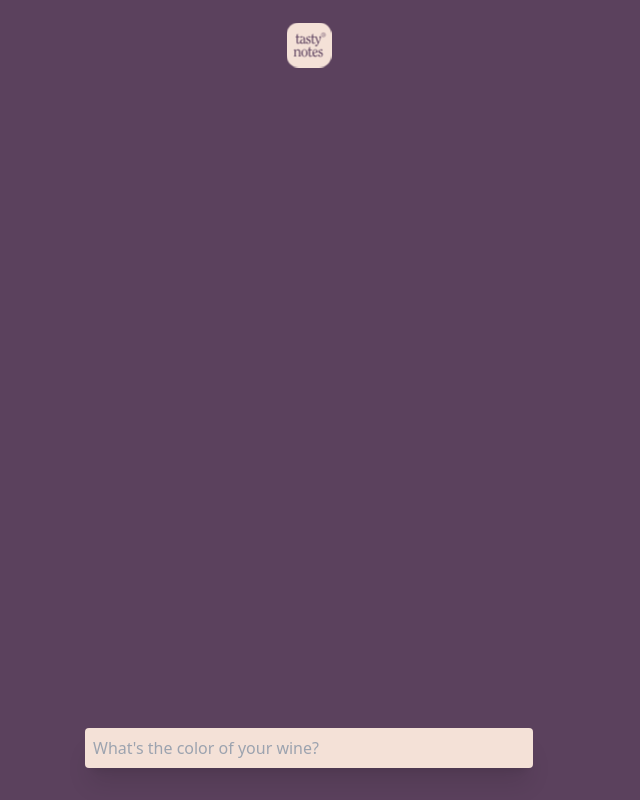
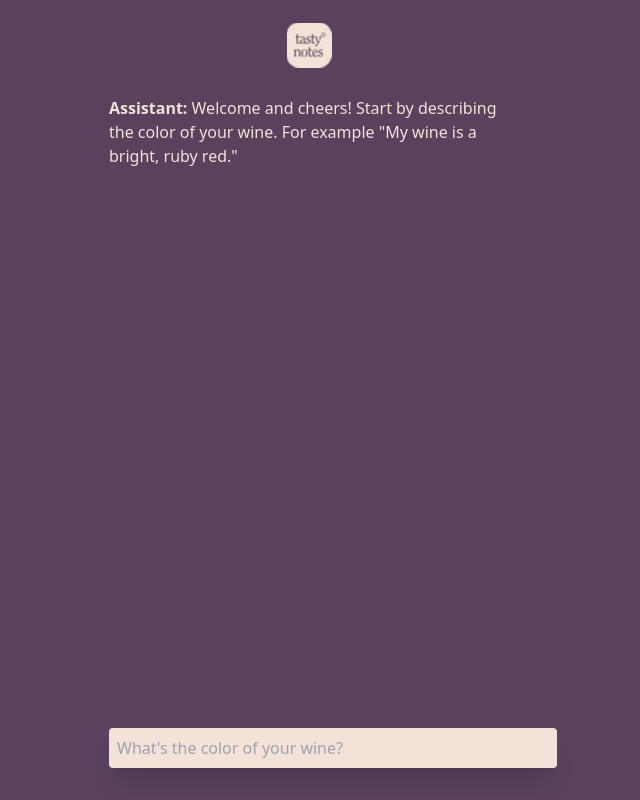
Before and after one commit to why-agency/why-tastynotes-app, a Next.js app: page /create-note in a window 1280 px wide. Shown: the whole page, without its empty margins (331-971 px from the left). Built offline with nearby package versions, Linux system fonts and the light colour scheme.

Commit message:
feat: update ui

```diff
--- a/app/create-note/page.tsx
+++ b/app/create-note/page.tsx
@@ -26,7 +26,14 @@ export default function Chat() {
         link="/"
         className="fixed z-10 top-0 inset-x-[calc(50%-45px)] scale-50"
       />
-      <div className="flex flex-col w-full max-w-md py-24 mx-auto stretch">
+      <div className="flex flex-col w-full max-w-md py-24 px-6 mx-auto stretch">
+        <div className={`whitespace-pre-wrap ${roleToColorMap['assistant']}`}>
+          <strong className="capitalize">{`Assistant: `}</strong>
+          Welcome and cheers! Start by describing the color of your wine. For
+          example "My wine is a bright, ruby red."
+          <br />
+          <br />
+        </div>
         {messages.map((m: Message) => (
           <div
             key={m.id}
@@ -34,7 +41,7 @@ export default function Chat() {
           >
             <strong className="capitalize">{`${m.role}: `}</strong>
             {m.role !== 'data' && m.content}
-            {/* {m.role === 'data' && JSON.stringify(m.content)} */}
+            {m.role === 'data' && JSON.stringify(m)}
             <br />
             <br />
           </div>
@@ -49,7 +56,7 @@ export default function Chat() {
         <form onSubmit={submitMessage}>
           <input
             disabled={status !== 'awaiting_message'}
-            className="fixed bottom-0 w-full max-w-md p-2 mb-8 bg-background-sunny-rose rounded shadow-xl placeholder:text-foreground-dark/75"
+            className="fixed bottom-0 w-[calc(100%-48px)] max-w-md p-2 mb-8 bg-background-sunny-rose rounded shadow-xl placeholder:text-foreground-dark/75"
             value={input}
             placeholder="What's the color of your wine?"
             onChange={handleInputChange}
--- a/app/tasting-room.tsx
+++ b/app/tasting-room.tsx
@@ -3,6 +3,7 @@
 import { useEffect, useState } from 'react'
 
 import { createClient } from '@/utils/supabase/client'
+import Link from 'next/link'
 
 interface TastingNote {
   id: number
@@ -61,7 +62,15 @@ export default function TastingRoom({
     return colors[randomColor].split(' ')
   }
 
-  if (!tastingNotes) return
+  if (!tastingNotes || !tastingNotes.length)
+    return (
+      <div className="absolute w-52 flex flex-col inset-x-[calc(50%-80px)] top-[calc(50%+64px)] text-background-sunny-rose">
+        <h1 className="text-[32px] font-secondary font-light">No notes yet!</h1>
+        <Link href="/create-note" className="hover:underline">
+          Be the first to add a note.
+        </Link>
+      </div>
+    )
 
   return (
     <ul className="grid grid-cols-1 md:grid-cols-2 xl:grid-cols-3 w-full">
```
